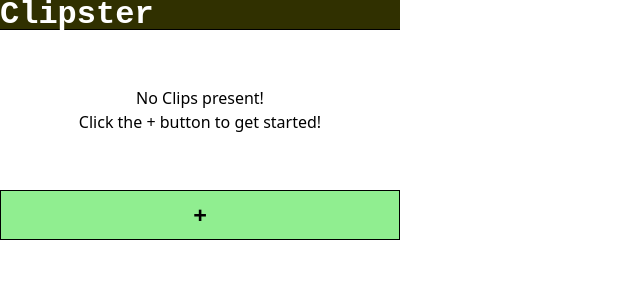
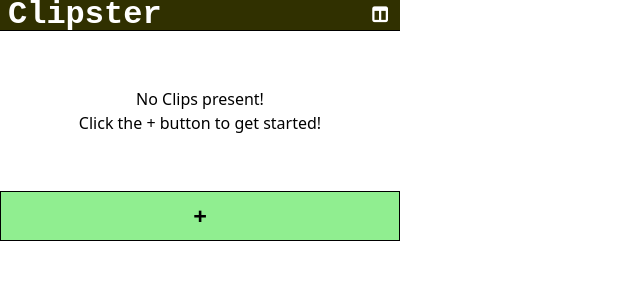
Before and after one commit to Prateik-Lohani-07/clipster, a React (Vite) app: page / in a window 1280 px wide. Shown: the top 300 px of the page, without its empty margins (0-640 px from the left). Built offline with nearby package versions, Linux system fonts and the light colour scheme.

Commit message:
add: sidepanel functionality

```diff
--- a/src/components/header/Header.tsx
+++ b/src/components/header/Header.tsx
@@ -1,6 +1,7 @@
 import { useContext, useEffect, useRef } from "react";
 import "./header.css";
 import { NotificationContext, NotificationDispatchContext } from "../../context/NotificationContextProvider";
+import SidePanelBtn from "./components/SidePanelBtn";
 
 
 function Header() {
@@ -23,13 +24,15 @@ function Header() {
 	}, [hideHeaderMsg]);
 
 	return (
-		<header>
-			<h1 className="header-font h-[var(--header-height)] border-b border-black flex flex-row items-center">
+		<header className="w-full flex flex-row justify-between items-center bg-primary border-b border-black px-2">
+			<h1 className="header-font h-[var(--header-height)] flex flex-row items-center">
 				Clipster
 				{hideHeaderMsg &&
 					<span id="copied-msg" className={`ml-4 h-full flex flex-row items-center ${hideHeaderMsg.type === "error" ? "error" : "success"}`}>{hideHeaderMsg.message}</span>
 				}
 			</h1>
+
+			<SidePanelBtn />
 		</header>
 	)
 }
--- /dev/null
+++ b/src/components/header/components/SidePanelBtn.tsx
@@ -0,0 +1,24 @@
+function SidePanelBtn() {
+	const openSidePanel = async () => {
+		const [tab] = await chrome.tabs.query({
+			active: true,
+			currentWindow: true,
+		});
+
+		if (tab?.id) {
+			chrome.sidePanel.open({ tabId: tab.id });
+			window.close();
+		}
+	};
+
+	return (
+		<button
+			className='size-6 !m-0 cursor-pointer text-white hover:bg-white hover:text-primary hover:rounded-full text-center align-middle'
+			onClick={openSidePanel}
+		>
+			<i className='fa-solid fa-table-columns text-lg'></i>
+		</button>
+	)
+}
+
+export default SidePanelBtn
--- a/vite.config.ts
+++ b/vite.config.ts
@@ -1,9 +1,15 @@
 import { defineConfig } from 'vite'
 import react from '@vitejs/plugin-react'
 import tailwindcss from '@tailwindcss/vite'
+import { crx } from '@crxjs/vite-plugin'
+import manifest from "./public/manifest.json"
 
 // https://vite.dev/config/
 export default defineConfig({
-	plugins: [react(),tailwindcss()],
+	plugins: [
+		react(),
+		tailwindcss(),
+		crx({ manifest })
+	],
 	base: './'
 })
```
Also changed, not shown: public/manifest.json.
